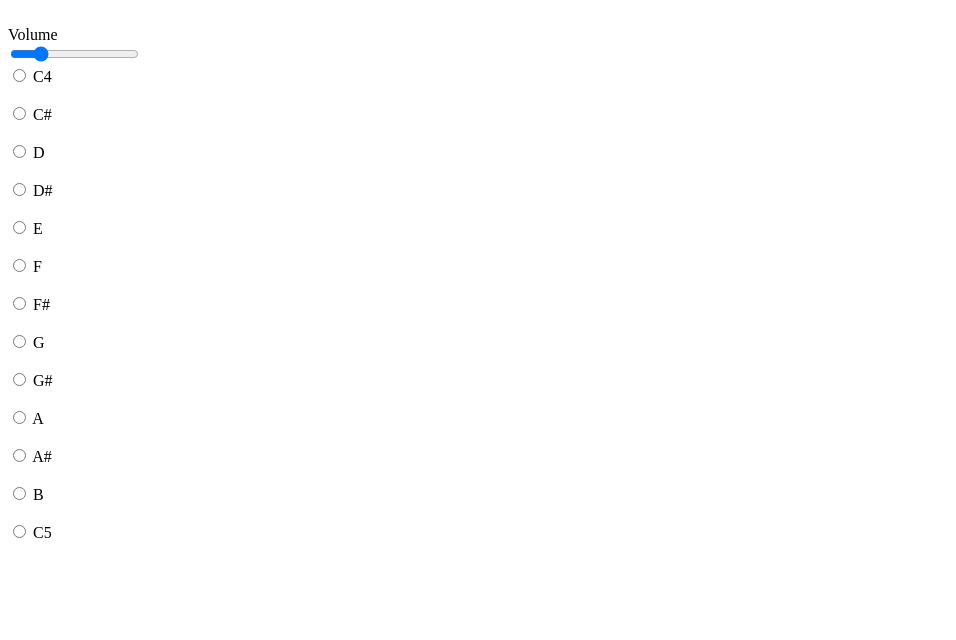
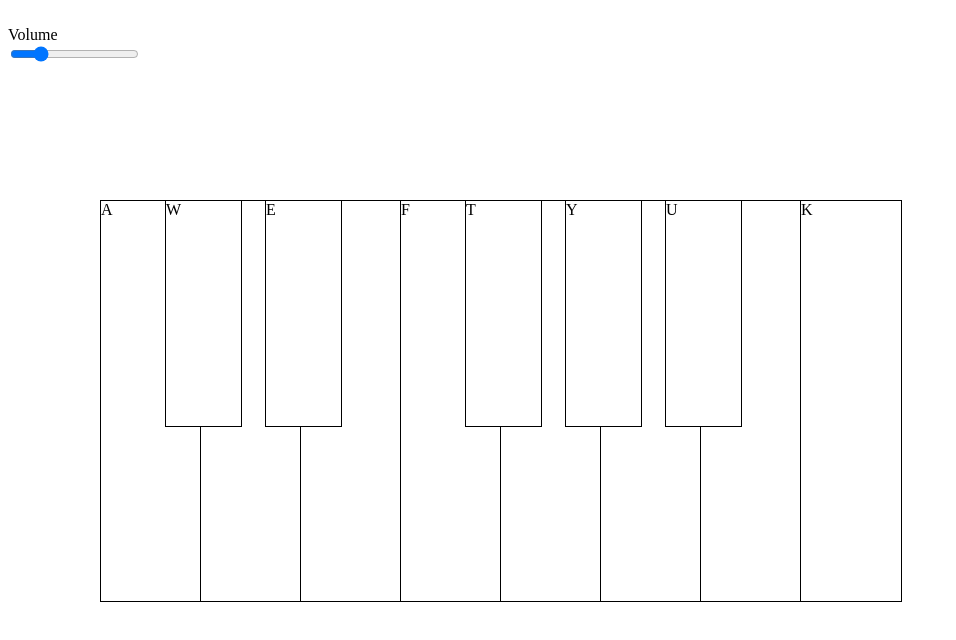
Before and after one commit to Samwindheim/synthesizer, a plain HTML site: page index.html in a window 1280 px wide. Shown: the whole page, without its empty margins (0-956 px from the left). Drawn offline with Linux system fonts and the light colour scheme.

Commit message:
organized code

```diff
--- a/index.html
+++ b/index.html
@@ -18,69 +18,192 @@
     />
 
     <br />
-    <input type="radio" id="C4" name="c" value="idk" />
-    <label for="C4">C4</label>
+    <br />
     <br />
 
-    <br />
-    <input type="radio" id="Csharp" name="c#" value="idk" />
-    <label for="Csharp">C#</label>
-    <br />
+    <!-- white keys -->
 
-    <br />
-    <input type="radio" id="D" name="d" value="idk" />
-    <label for="D">D</label>
-    <br />
+    <div
+      style="
+        position: absolute;
+        left: 100px;
+        top: 200px;
+        width: 100px;
+        height: 400px;
+        border: 1px solid #000;
+        background-color: rgb(255, 255, 255);
+      "
+    >
+      A
+    </div>
+    <div
+      style="
+        position: absolute;
+        left: 200px;
+        top: 200px;
+        width: 100px;
+        height: 400px;
+        border: 1px solid #000;
+        background-color: rgb(255, 255, 255);
+      "
+    >
+      S
+    </div>
 
-    <br />
-    <input type="radio" id="Dsharp" name="d#" value="idk" />
-    <label for="Dsharp">D#</label>
-    <br />
+    <div
+      style="
+        position: absolute;
+        left: 300px;
+        top: 200px;
+        width: 100px;
+        height: 400px;
+        border: 1px solid #000;
+        background-color: rgb(255, 255, 255);
+      "
+    >
+      D
+    </div>
 
-    <br />
-    <input type="radio" id="E" name="e" value="idk" />
-    <label for="E">E</label>
-    <br />
+    <div
+      style="
+        position: absolute;
+        left: 400px;
+        top: 200px;
+        width: 100px;
+        height: 400px;
+        border: 1px solid #000;
+        background-color: rgb(255, 255, 255);
+      "
+    >
+      F
+    </div>
 
-    <br />
-    <input type="radio" id="F" name="f" value="idk" />
-    <label for="F">F</label>
-    <br />
+    <div
+      style="
+        position: absolute;
+        left: 500px;
+        top: 200px;
+        width: 100px;
+        height: 400px;
+        border: 1px solid #000;
+        background-color: rgb(255, 255, 255);
+      "
+    >
+      G
+    </div>
 
-    <br />
-    <input type="radio" id="Fsharp" name="f#" value="idk" />
-    <label for="Fsharp">F#</label>
-    <br />
+    <div
+      style="
+        position: absolute;
+        left: 600px;
+        top: 200px;
+        width: 100px;
+        height: 400px;
+        border: 1px solid #000;
+        background-color: rgb(255, 255, 255);
+      "
+    >
+      H
+    </div>
 
-    <br />
-    <input type="radio" id="G" name="g" value="idk" />
-    <label for="G">G</label>
-    <br />
+    <div
+      style="
+        position: absolute;
+        left: 700px;
+        top: 200px;
+        width: 100px;
+        height: 400px;
+        border: 1px solid #000;
+        background-color: rgb(255, 255, 255);
+      "
+    >
+      J
+    </div>
 
-    <br />
-    <input type="radio" id="Gsharp" name="g#" value="idk" />
-    <label for="Gsharp">G#</label>
-    <br />
+    <div
+      style="
+        position: absolute;
+        left: 800px;
+        top: 200px;
+        width: 100px;
+        height: 400px;
+        border: 1px solid #000;
+        background-color: rgb(255, 255, 255);
+      "
+    >
+      K
+    </div>
 
-    <br />
-    <input type="radio" id="A" name="a" value="idk" />
-    <label for="A">A</label>
-    <br />
+    <!-- Black keys -->
+    <div
+      style="
+        position: absolute;
+        left: 165px;
+        top: 200px;
+        width: 75px;
+        height: 225px;
+        border: 1px solid #000;
+        background-color: rgb(255, 255, 255);
+      "
+    >
+      W
+    </div>
 
-    <br />
-    <input type="radio" id="Asharp" name="a#" value="idk" />
-    <label for="Asharp">A#</label>
-    <br />
+    <div
+      style="
+        position: absolute;
+        left: 265px;
+        top: 200px;
+        width: 75px;
+        height: 225px;
+        border: 1px solid #000;
+        background-color: rgb(255, 255, 255);
+      "
+    >
+      E
+    </div>
 
-    <br />
-    <input type="radio" id="B" name="b" value="idk" />
-    <label for="B">B</label>
-    <br />
+    <div
+      style="
+        position: absolute;
+        left: 465px;
+        top: 200px;
+        width: 75px;
+        height: 225px;
+        border: 1px solid #000;
+        background-color: rgb(255, 255, 255);
+      "
+    >
+      T
+    </div>
 
-    <br />
-    <input type="radio" id="C5" name="c5" value="idk" />
-    <label for="C5">C5</label>
-    <br />
+    <div
+      style="
+        position: absolute;
+        left: 565px;
+        top: 200px;
+        width: 75px;
+        height: 225px;
+        border: 1px solid #000;
+        background-color: rgb(255, 255, 255);
+      "
+    >
+      Y
+    </div>
+
+    <div
+      style="
+        position: absolute;
+        left: 665px;
+        top: 200px;
+        width: 75px;
+        height: 225px;
+        border: 1px solid #000;
+        background-color: rgb(255, 255, 255);
+      "
+    >
+      U
+    </div>
 
     <script src="synth.js"></script>
   </body>
--- a/synth.js
+++ b/synth.js
@@ -1,38 +1,19 @@
-var AudioContext = window.AudioContext ||
+var sound = window.AudioContext ||
   window.webkitAudioContext;
+const cxt = new sound();
 
-const context = new AudioContext();
-
-const volume = context.createGain();
-volume.connect(context.destination);
-
-const volumeControl = document.querySelector('#volume-control')
-//const release = document.querySelector('#release')
+// volume creation
+const volume = cxt.createGain();
+volume.connect(cxt.destination);
 volume.gain.value = .1;
 
-volumeControl.addEventListener('input', changeVolume);
+// notes and their associated frequencies
+// don't use the name attribute but just for clarity
 
-function changeVolume() {
-    volume.gain.value = this.value;
-}
+// function frequency(referenceFrequency, distance) {
+//     return referenceFrequency * 2**(distance/12)
+// }
 
-// note buttons
-const c4_Button = document.querySelector("#C4")
-const cSharp_Button = document.querySelector("#Csharp")
-const d_Button = document.querySelector("#D")
-const dSharp_Button = document.querySelector("#Dsharp")
-const e_Button = document.querySelector("#E")
-const f_Button = document.querySelector("#F")
-const fSharp_Button = document.querySelector("#Fsharp")
-const g_Button = document.querySelector("#G")
-const gSharp_Button = document.querySelector("#Gsharp")
-const a_Button = document.querySelector("#A")
-const aSharp_Button = document.querySelector("#Asharp")
-const b_Button = document.querySelector("#B")
-const c5_Button = document.querySelector("#C5")
-
-// notes and their associated frequencies
-// I don't ever use the name attribute but just for clarity
 const Notes = [
     { name: "C4", frequency: 261.63 }, // C4
     { name: "C#", frequency: 277.18 },
@@ -49,27 +30,15 @@ const Notes = [
     { name: "C5", frequency: 523.25 }, // C5
 ]
 
-// params: frequency val, gain val
-// returns the lfo
-// function tremelo (frequency, gain, wavetype, oscillator, noteGain, tremolo) {
-//     tremolo.gain.value = gain;
-
-//     oscillator.connect(tremolo);
-//     tremolo.connect(noteGain);
-
-//     const lfo = context.createOscillator();
-//     lfo.frequency.value = frequency; // Set the frequency of the LFO to 5 Hz
-//     lfo.type = wavetype;
-
-//     return lfo;
-// }
 
 // synth functionality
+function synth (wavetype, noteLength, attack, decay, tremoloDepth, tremeloFrequency) {
+
   for (let i = 0; i <= Notes.length; i++) {
       window.addEventListener('keydown', function(event) {
           const key = event.key;
           let index;
-        let noteLength = 5;
+          //let noteLength = length;
 
           // mapping key letters to notes by associated them with indices
           // is mapped out to have shape of piano on keyboard
@@ -119,47 +88,55 @@ for (let i = 0; i <= Notes.length; i++) {
               return; // Do nothing if key is not mapped to a note
           }
 
-        const oscillator = context.createOscillator();
+          // main note oscillator
+          const osc = cxt.createOscillator();
 
+          // main note gain node
+          const noteVolume = cxt.createGain();
+          noteVolume.gain.value = .001; // note gain starts low, but is countered with attack envelop
 
-        const noteGain = context.createGain();
-        noteGain.gain.value = .1; // note gain starts low, but is countered with attack envelop
+          // setting wavetype and pitch of note
+          osc.type = wavetype; // ex: 'sine' or 'triangle'
+          osc.frequency.setValueAtTime(Notes[index].frequency, cxt.currentTime);
 
-        const tremolo = context.createGain();
-        //const lfo = tremelo(1, .1, 'sine', oscillator, noteGain, myTremolo);
-
-        tremolo.gain.value = .5;
-
-        oscillator.connect(tremolo);
-        tremolo.connect(noteGain);
-
-        oscillator.type = 'triangle';
-        oscillator.frequency.setValueAtTime(Notes[index].frequency, context.currentTime);
-
-        // tremelo: down and up in volume quickly
-        const lfo = context.createOscillator();
-        lfo.frequency.value = 4; // Set the frequency of the LFO to 5 Hz
+          // tremolo: down and up in volume effect
+          const tremolo = cxt.createGain();  // tremolo gain node
+          tremolo.gain.value = tremoloDepth; // depth of volume to tremolo
+          const lfo = cxt.createOscillator(); // oscillator for tremolo
+          lfo.frequency.value = tremeloFrequency; // Set the frequency of the LFO to 5 Hz
           lfo.type = 'sine';
 
           // gain node envelope: adjust these for attack and decay
-        //noteGain.gain.linearRampToValueAtTime(.1, context.currentTime); // attack
-        noteGain.gain.linearRampToValueAtTime(.0001, context.currentTime + noteLength -.1); // decay
+          noteVolume.gain.linearRampToValueAtTime(volume.gain.value, cxt.currentTime + attack); // attack
+          noteVolume.gain.linearRampToValueAtTime(.0001, cxt.currentTime + noteLength - decay); // decay
 
 
-
-        // starting and stoppin
+          // starting and stopping oscillators
           // Start the LFO
           lfo.start(0);
-        lfo.stop(context.currentTime + noteLength);
-        oscillator.start(0);
-        oscillator.stop(context.currentTime + noteLength -.001); // start/stop oscillator: adjust stop time for note length
+          lfo.stop(cxt.currentTime + noteLength);
+          osc.start(0);
+          osc.stop(cxt.currentTime + noteLength -.001); // start/stop oscillator: adjust stop time for note length
 
 
           // connect nodes
-        //oscillator.connect(tremolo);
-        // myTremolo.connect(noteGain);
+          osc.connect(tremolo);
+          tremolo.connect(noteVolume);
           lfo.connect(tremolo.gain); // Connect the LFO to the tremolo gain node
-        oscillator.connect(noteGain);
-        noteGain.connect(volume);
+          osc.connect(noteVolume);
+          noteVolume.connect(volume);
         });
   }
+}
+// noteLength = 5, attack = .1, decay = .1, tremeloDepth = .5, tremeloFrequency = 4
+function main() {
+  let wavetype = 'triangle'
+  let noteLength = 2;
+  let attack = 0; // shouldn't be greater than note length
+  let decay = .1;  // shouldn't be greater than note length
+  let tremoloDepth = .1;
+  let tremoloFrequency = 2;
+  synth(wavetype, noteLength, attack, decay, tremoloDepth, tremoloFrequency);
+}
+
+main()
```
Lines whose indentation alone changed are shown as unchanged.
